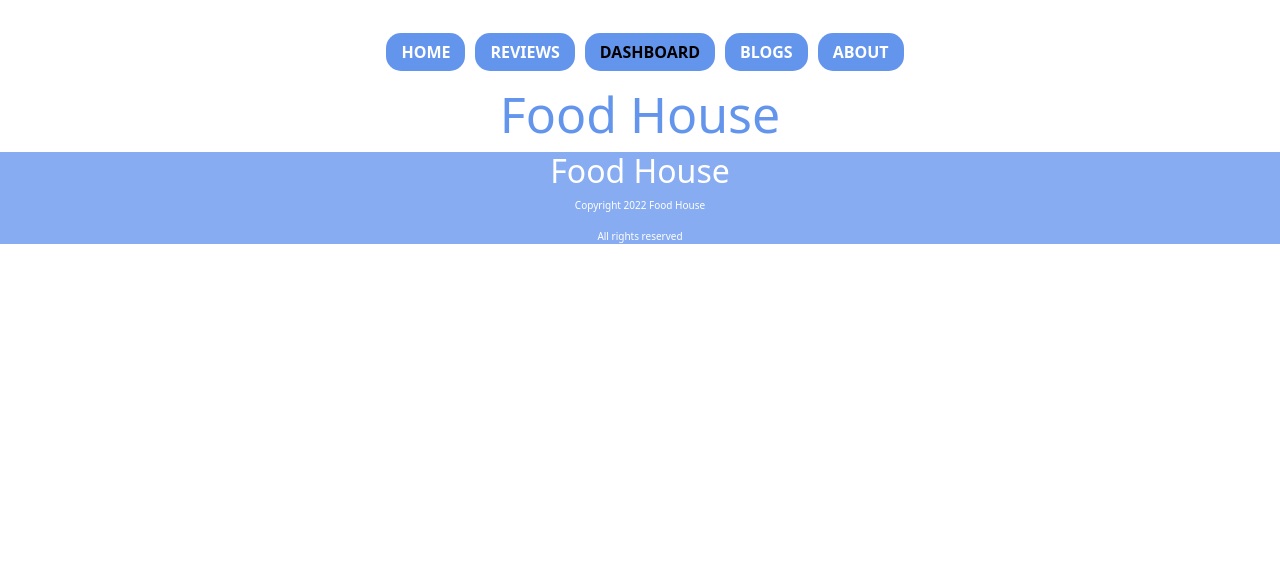
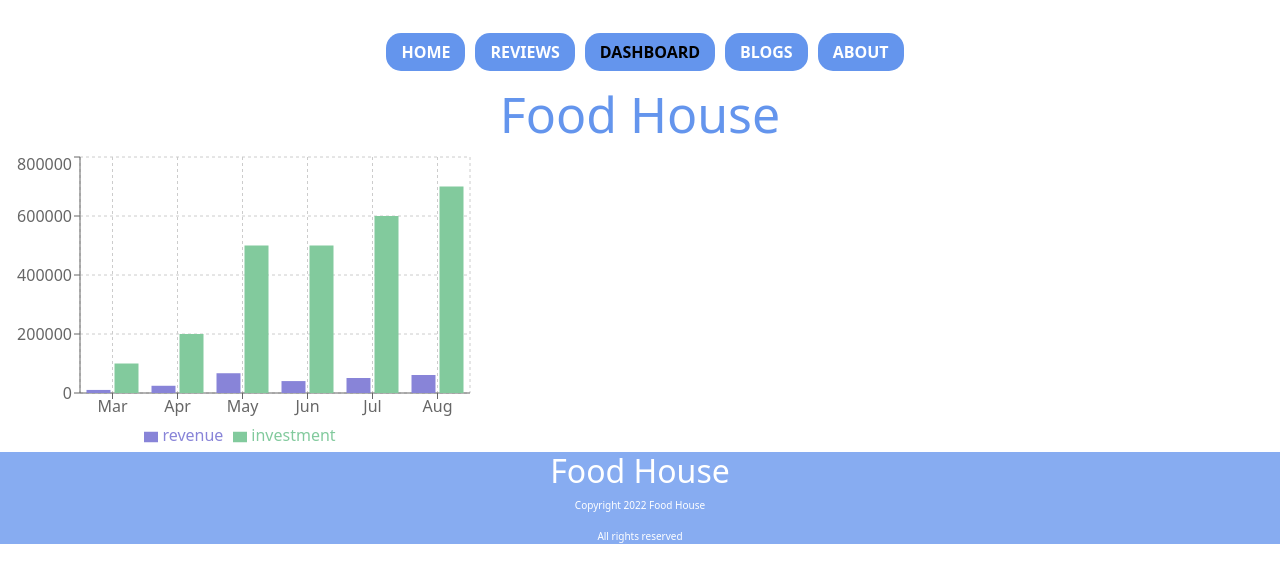
Before and after one commit to rana135/food-house, a React (Create React App) app: page /dashboard in a window 1280 px wide. Shown: the top 582 px of the page. Built offline with nearby package versions, Linux system fonts and the light colour scheme.

Commit message:
First rechart added

```diff
--- a/package.json
+++ b/package.json
@@ -11,11 +11,12 @@
     "@testing-library/react": "^12.1.4",
     "@testing-library/user-event": "^13.5.0",
     "bootstrap": "^5.1.3",
-    "react": "^18.0.0",
+    "react": "^17.0.0",
     "react-bootstrap": "^2.2.2",
-    "react-dom": "^18.0.0",
+    "react-dom": "^17.0.0",
     "react-router-dom": "^6.3.0",
     "react-scripts": "5.0.0",
+    "recharts": "^2.1.9",
     "web-vitals": "^2.1.4"
   },
   "scripts": {
--- a/src/components/Dashboard/Dashboard.js
+++ b/src/components/Dashboard/Dashboard.js
@@ -1,9 +1,66 @@
 import React from 'react';
+import { BarChart, Bar, Cell, XAxis, YAxis, CartesianGrid, Tooltip, Legend, ResponsiveContainer } from 'recharts';
 
 const Dashboard = () => {
+    const data = [
+        {
+            "month": "Mar",
+            "investment": 100000,
+            "sell": 241,
+            "revenue": 10401
+        },
+        {
+            "month": "Apr",
+            "investment": 200000,
+            "sell": 423,
+            "revenue": 24500
+        },
+        {
+            "month": "May",
+            "investment": 500000,
+            "sell": 726,
+            "revenue": 67010
+        },
+        {
+            "month": "Jun",
+            "investment": 500000,
+            "sell": 529,
+            "revenue": 40405
+        },
+        {
+            "month": "Jul",
+            "investment": 600000,
+            "sell": 601,
+            "revenue": 50900
+        },
+        {
+            "month": "Aug",
+            "investment": 700000,
+            "sell": 670,
+            "revenue": 61000
+        }
+    ];
     return (
         <div>
-
+            <BarChart
+          width={500}
+          height={300}
+          data={data}
+          margin={{
+            top: 5,
+            right: 30,
+            left: 20,
+            bottom: 5,
+          }}
+        >
+          <CartesianGrid strokeDasharray="3 3" />
+          <XAxis dataKey="month" />
+          <YAxis />
+          <Tooltip />
+          <Legend />
+          <Bar dataKey="revenue" fill="#8884d8" />
+          <Bar dataKey="investment" fill="#82ca9d" />
+        </BarChart>
         </div>
     );
 };
```
Also changed, not shown: 1 other file (tests, documents, lock files or other folders).
